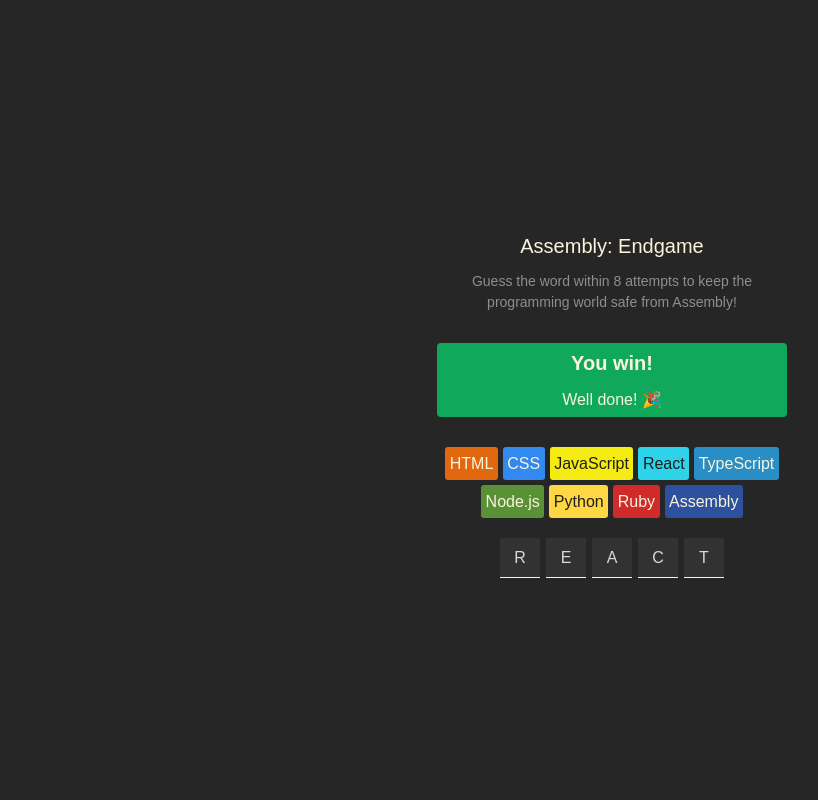
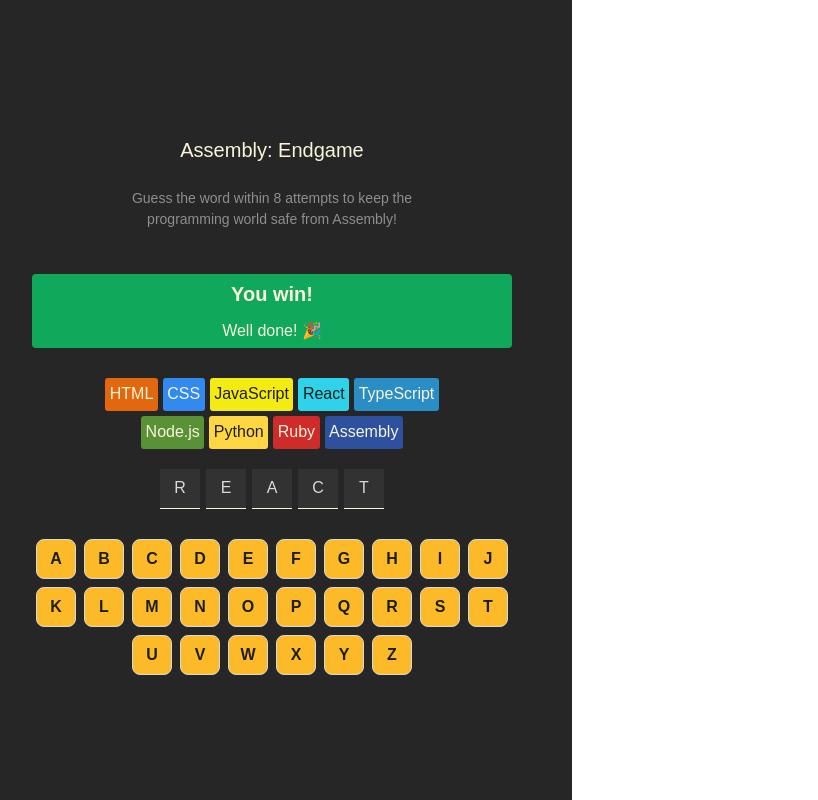
Before and after one commit to RobLam22/AssemblyEndgame, a React (Vite) app: page / in a window 1280 px wide. Shown: the whole page, without its empty margins (28-846 px from the left). Built offline with nearby package versions, Linux system fonts and the light colour scheme.

Commit message:
Added keyboard html and css

```diff
--- a/src/App.css
+++ b/src/App.css
@@ -11,10 +11,14 @@
     height: 100vh;
     display: flex;
     justify-content: center;
+    max-width: 600px;
 }
 
 header {
     text-align: center;
+    display: flex;
+    flex-direction: column;
+    align-items: center;
 }
 
 header > h1 {
@@ -53,6 +57,7 @@
     gap: 5px;
     justify-content: center;
     max-width: 350px;
+    margin: 0 auto;
 }
 
 span.chits {
@@ -78,3 +83,24 @@
     justify-content: center;
     align-items: center;
 }
+
+section.keyboard {
+    display: flex;
+    flex-wrap: wrap;
+    margin-top: 30px;
+    justify-content: center;
+    max-width: 480px;
+    gap: 8px;
+}
+
+button.keyboardBtn {
+    width: 40px;
+    height: 40px;
+    padding: 6px;
+    background: #fcba29;
+    border: 1px solid #d7d7d7;
+    font-weight: 600;
+    font-style: SemiBold;
+    font-size: 16px;
+    color: #1e1e1e;
+}
--- a/src/App.jsx
+++ b/src/App.jsx
@@ -4,6 +4,14 @@
 
 function App() {
     const [currentWord, setCurrentWord] = useState('react');
+
+    const alphabet = 'abcdefghijklmnopqrstuvwxyz';
+
+    const keyboard = alphabet.split('').map((letter) => (
+        <button key={letter} className="keyboardBtn">
+            {letter.toUpperCase()}
+        </button>
+    ));
 
     const secretWord = currentWord.split('').map((word) => word.toUpperCase());
 
@@ -28,6 +36,7 @@
             </section>
             <ChitsContainer />
             <section className="wordbox">{secretWordSpan}</section>
+            <section className="keyboard">{keyboard}</section>
         </main>
     );
 }
```
